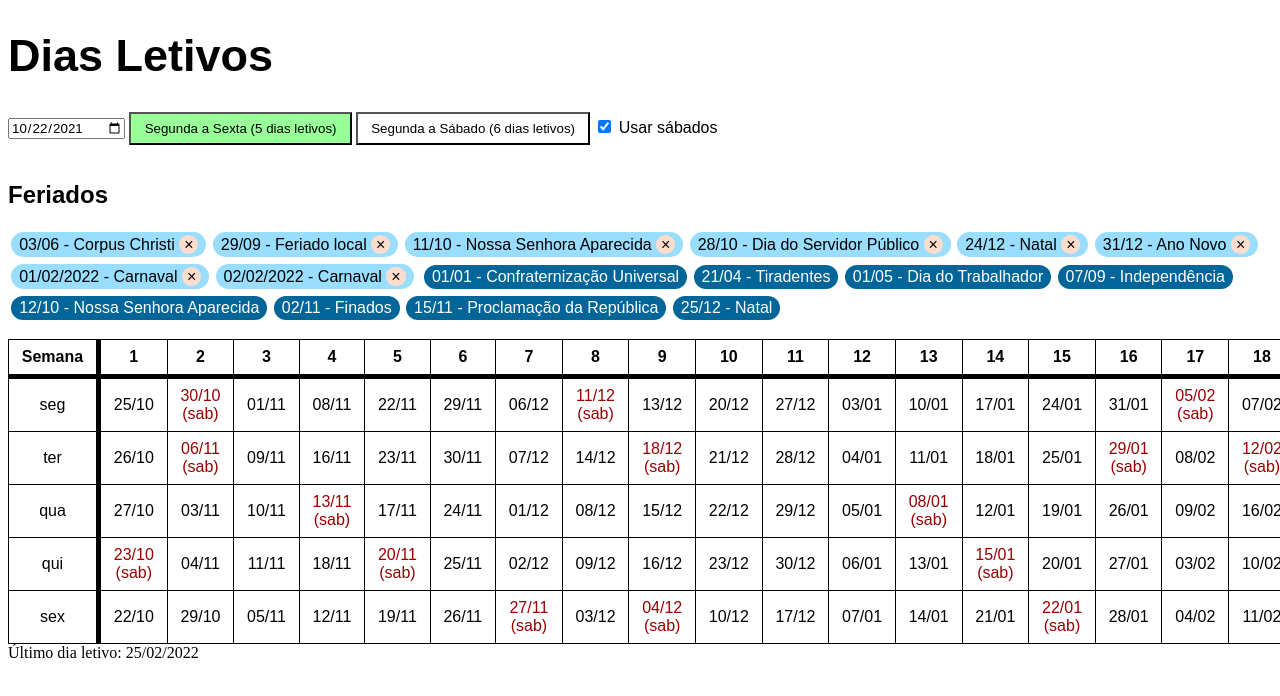
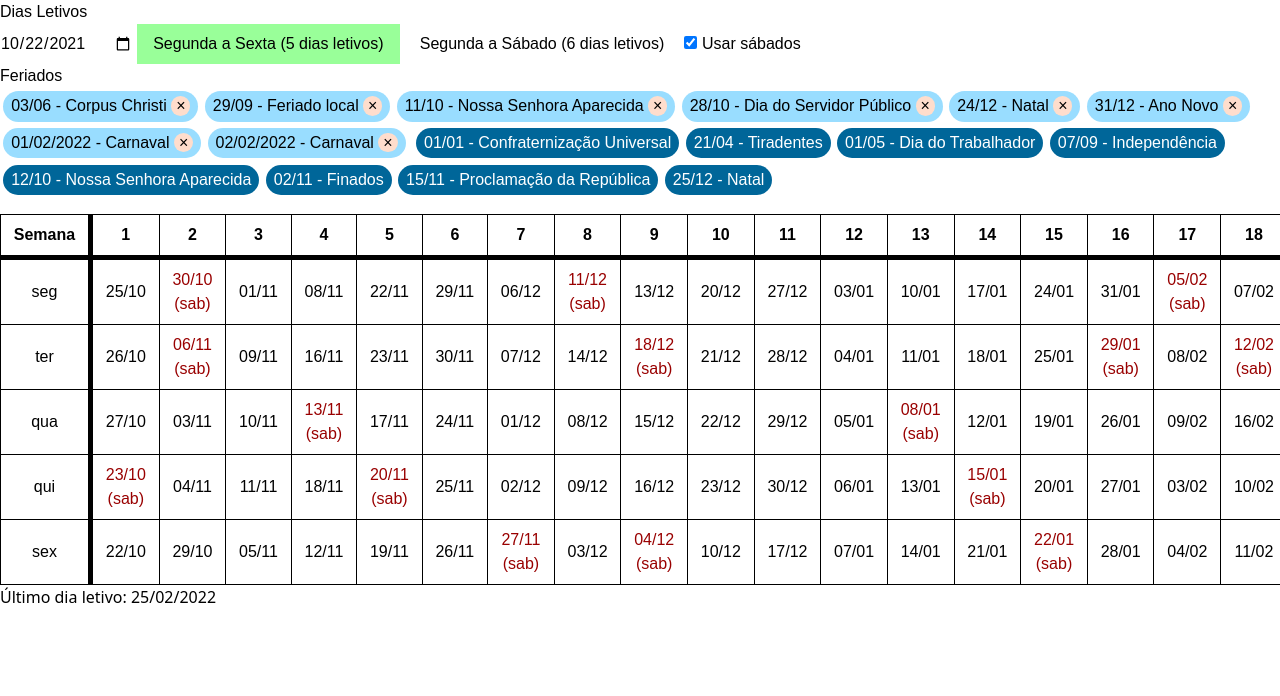
Before and after one commit to ranierivalenca/ifpe-working-days-svelte-2, a Svelte app: page / in a window 1280 px wide. Shown: the top 696 px of the page. Built offline with nearby package versions, Linux system fonts and the light colour scheme.

Commit message:
Setting up Tailwindcss - https://dev.to/ardc_overflow/setting-up-svelte-and-tailwind-with-minimal-extra-dependencies-1g5a

```diff
--- /dev/null
+++ b/postcss.config.js
@@ -0,0 +1,6 @@
+module.exports = {
+        plugins: [
+                require("tailwindcss"),
+                require("autoprefixer")
+        ]
+}
--- a/rollup.config.js
+++ b/rollup.config.js
@@ -3,6 +3,7 @@ import resolve from '@rollup/plugin-node-resolve';
 import commonjs from '@rollup/plugin-commonjs';
 import livereload from 'rollup-plugin-livereload';
 import { terser } from 'rollup-plugin-terser';
+import sveltePreprocess from 'svelte-preprocess';
 
 const production = !process.env.ROLLUP_WATCH;
 
@@ -37,6 +38,9 @@ export default {
 	},
 	plugins: [
 		svelte({
+			preprocess: sveltePreprocess({
+				postcss: true
+			}),
 			// enable run-time checks when not in production
 			dev: !production,
 			// we'll extract any component CSS out into
--- a/src/App.svelte
+++ b/src/App.svelte
@@ -1,4 +1,6 @@
 <script>
+  import Tailwindcss from './Tailwind.svelte'
+
   const HOUR = 60 * 60 * 1000
   const DAY = 24 * HOUR
   const WEEK = 7 * DAY
@@ -242,6 +244,8 @@
   }
 </style>
 
+<Tailwindcss />
+
 <h1>Dias Letivos</h1>
 
 <input bind:value={start_date} type="date">
--- /dev/null
+++ b/src/Tailwind.svelte
@@ -0,0 +1,7 @@
+<style global>
+
+@tailwind base;
+@tailwind components;
+@tailwind utilities;
+
+</style>
--- /dev/null
+++ b/tailwind.config.js
@@ -0,0 +1,14 @@
+module.exports = {
+  purge: [
+        "./**/*.svelte",
+        "./**/*.html"
+  ],
+  darkMode: false, // or 'media' or 'class'
+  theme: {
+    extend: {},
+  },
+  variants: {
+    extend: {},
+  },
+  plugins: [],
+}
```
Also changed, not shown: package.json (+5 -2 lines).
